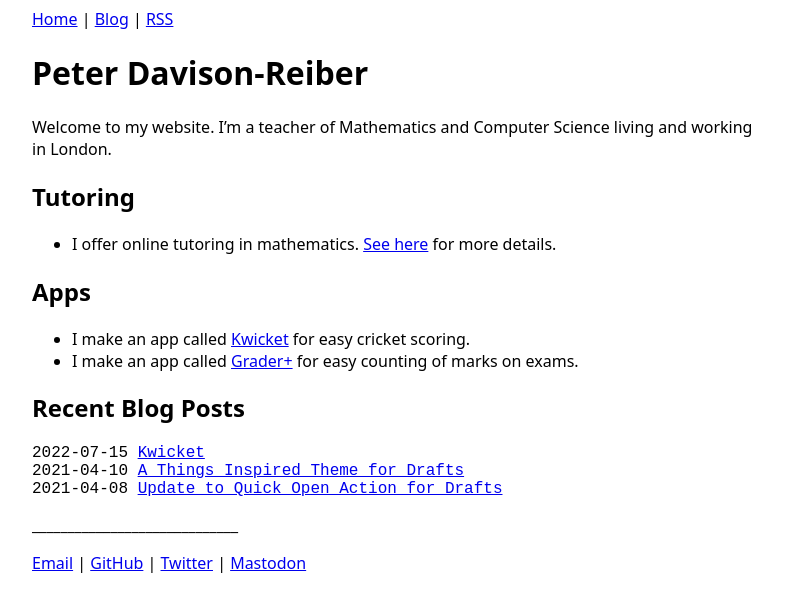
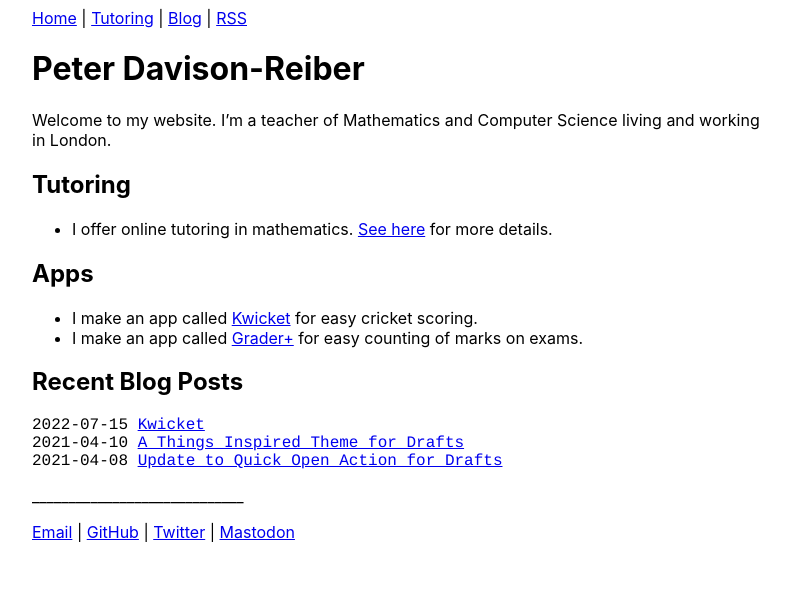
Before and after one commit to pdavisonreiber/pdavisonreiber.github.io, a Jekyll site: the page built from index.md, in a window 1280 px wide. Shown: the top 612 px of the page, without its empty margins (241-1031 px from the left). Built offline with Jekyll 4.4.1, drawn with Linux system fonts in a browser that asks for light colours.

Commit message:
Updated fonts and nav links

```diff
--- a/_layouts/page.html
+++ b/_layouts/page.html
@@ -3,6 +3,7 @@ layout: default
 ---
 <header>
     <a href="/index.html">Home</a>
+    | <a href="/tutoring">Tutoring</a>
     | <a href="/blog">Blog</a>
     | <a href="/feed.xml">RSS</a>
 </header>
--- a/style.css
+++ b/style.css
@@ -4,9 +4,9 @@ html {
 }
 
 body {
-    font-family: system-ui, -apple-system, BlinkMacSystemFont, sans-serif;
+    font-family: -apple-system, system-ui, BlinkMacSystemFont, sans-serif;
 }
 
 .monospace {
-    font-family: ui-monospace, monospace;
+    font-family: ui-monospace, "Courier", monospace;
 }
```
